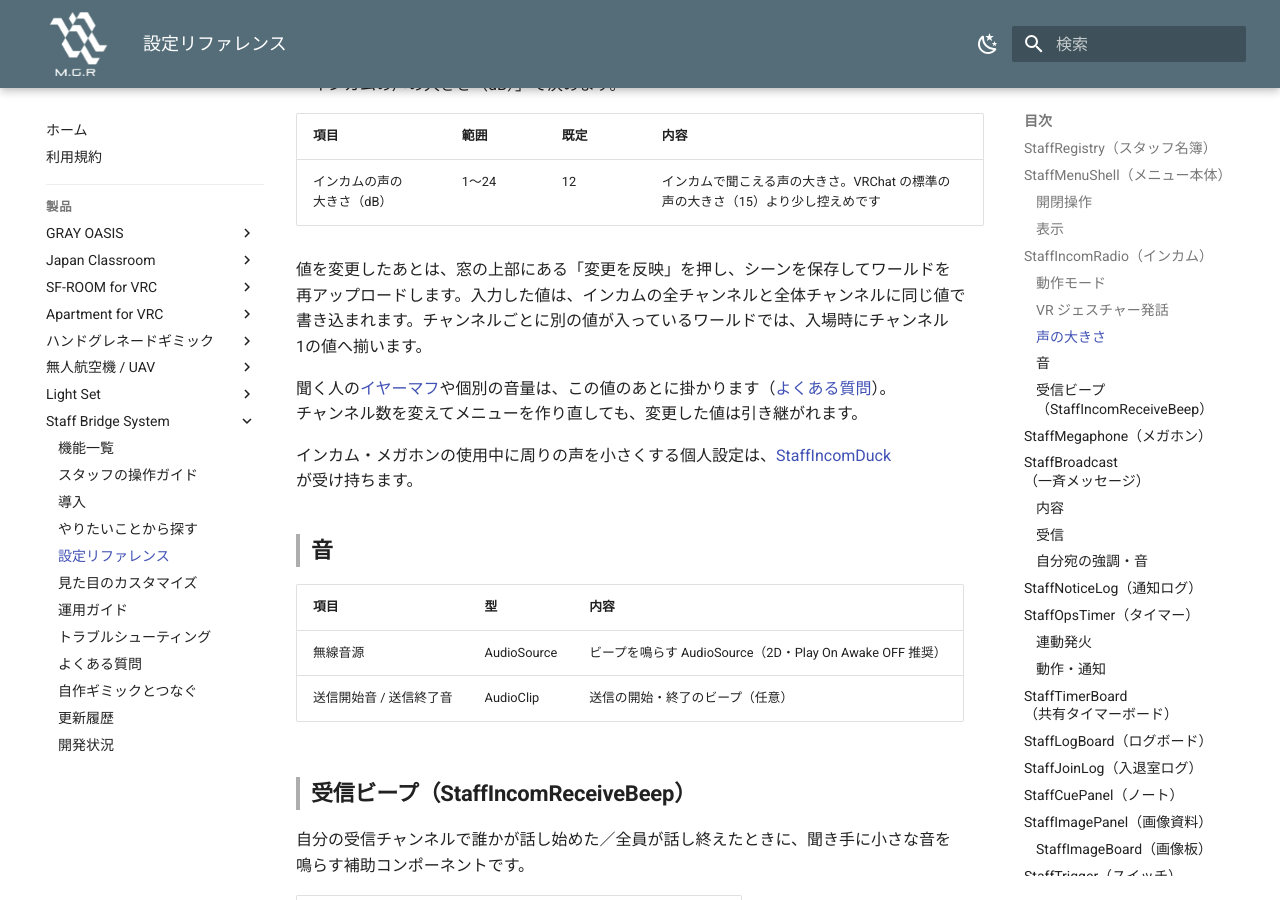
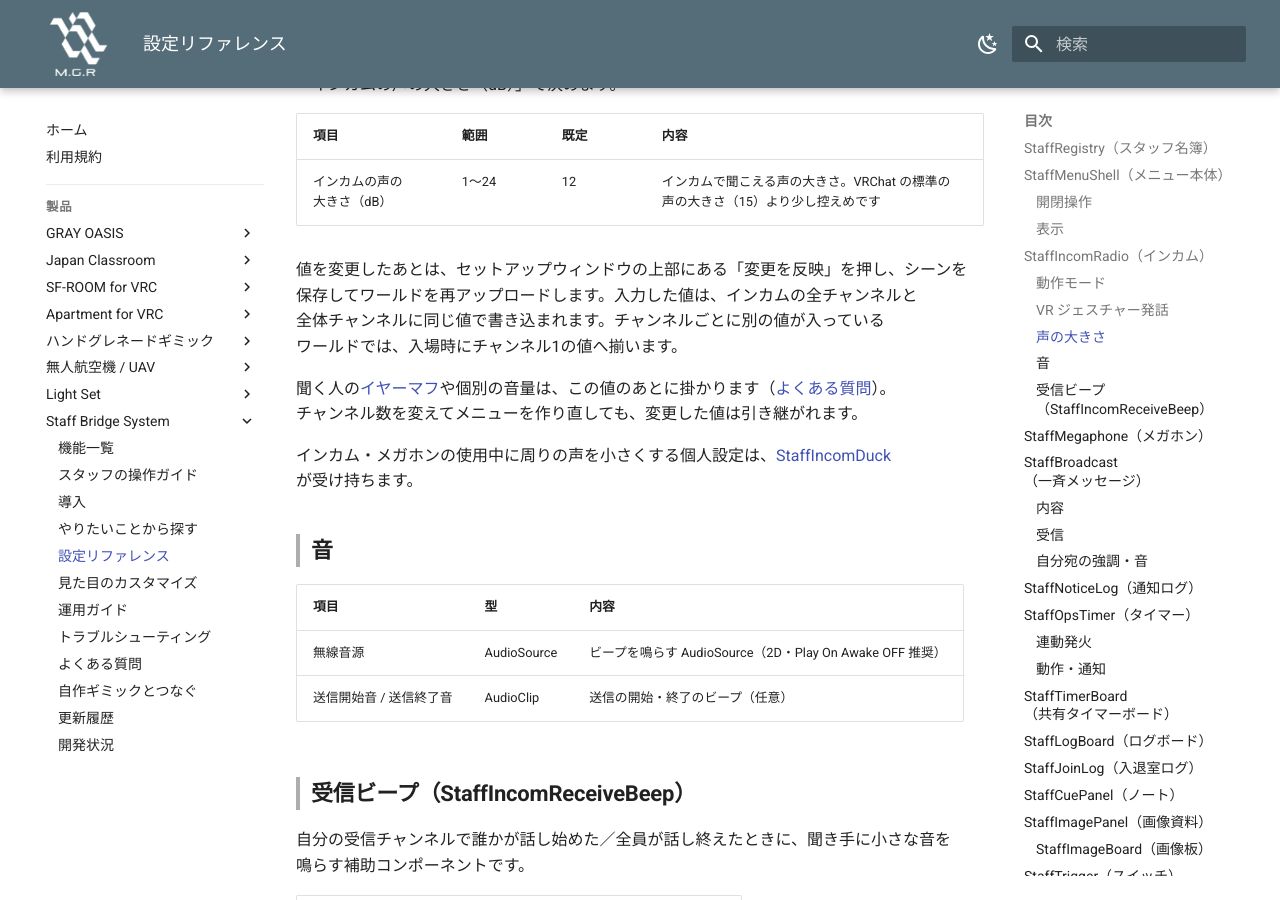
Before and after one commit to MAGURO-git/ProductArchive, an MkDocs documentation site: the page built from docs/staff-bridge-system/reference.md, in a window 1280 px wide and 900 px high, scrolled down 5917 px. Built offline with MkDocs 1.6.1 and Material for MkDocs 9.7.7, drawn with Linux system fonts in a browser that asks for light colours.

Commit message:
SBS マニュアル: 更新手順と版番号の整理に最終校正を反映する
- 「登録した小道具」を「プロップ」に（wording.md の決まり）
- 「セットアップ窓」「窓」を「セットアップウィンドウ」に、プロップのタブの案内を「SBSメニュー」に
- 採らなかった指摘: 画面の表示名「インカム使用中の周りの声」の言い換え、プロップを最初に説明する「小道具（プロップ）」の削除

Co-Authored-By: Claude Opus 5.5 <noreply@anthropic.com>

```diff
--- a/docs/staff-bridge-system/reference.md
+++ b/docs/staff-bridge-system/reference.md
@@ -100,7 +100,7 @@ VRジェスチャーの操作方式は、各自が設定タブでPTT（長押し
 |---|---|---|---|
 | インカムの声の大きさ（dB） | 1〜24 | 12 | インカムで聞こえる声の大きさ。VRChat の標準の声の大きさ（15）より少し控えめです |
 
-値を変更したあとは、窓の上部にある「変更を反映」を押し、シーンを保存してワールドを再アップロードします。入力した値は、インカムの全チャンネルと全体チャンネルに同じ値で書き込まれます。チャンネルごとに別の値が入っているワールドでは、入場時にチャンネル1の値へ揃います。
+値を変更したあとは、セットアップウィンドウの上部にある「変更を反映」を押し、シーンを保存してワールドを再アップロードします。入力した値は、インカムの全チャンネルと全体チャンネルに同じ値で書き込まれます。チャンネルごとに別の値が入っているワールドでは、入場時にチャンネル1の値へ揃います。
 
 聞く人の[イヤーマフ](https://docs.vrchat.com/docs/vrchat-202222p3)や個別の音量は、この値のあとに掛かります（[よくある質問](faq.md#earmuff)）。チャンネル数を変えてメニューを作り直しても、変更した値は引き継がれます。
 
```
Also changed, not shown: docs/staff-bridge-system/features.md (+1 -1 lines), docs/staff-bridge-system/howto.md (+1 -1 lines), docs/staff-bridge-system/index.md (+1 -1 lines), docs/staff-bridge-system/troubleshoot.md (+1 -1 lines), docs/staff-bridge-system/usage.md (+1 -1 lines).
